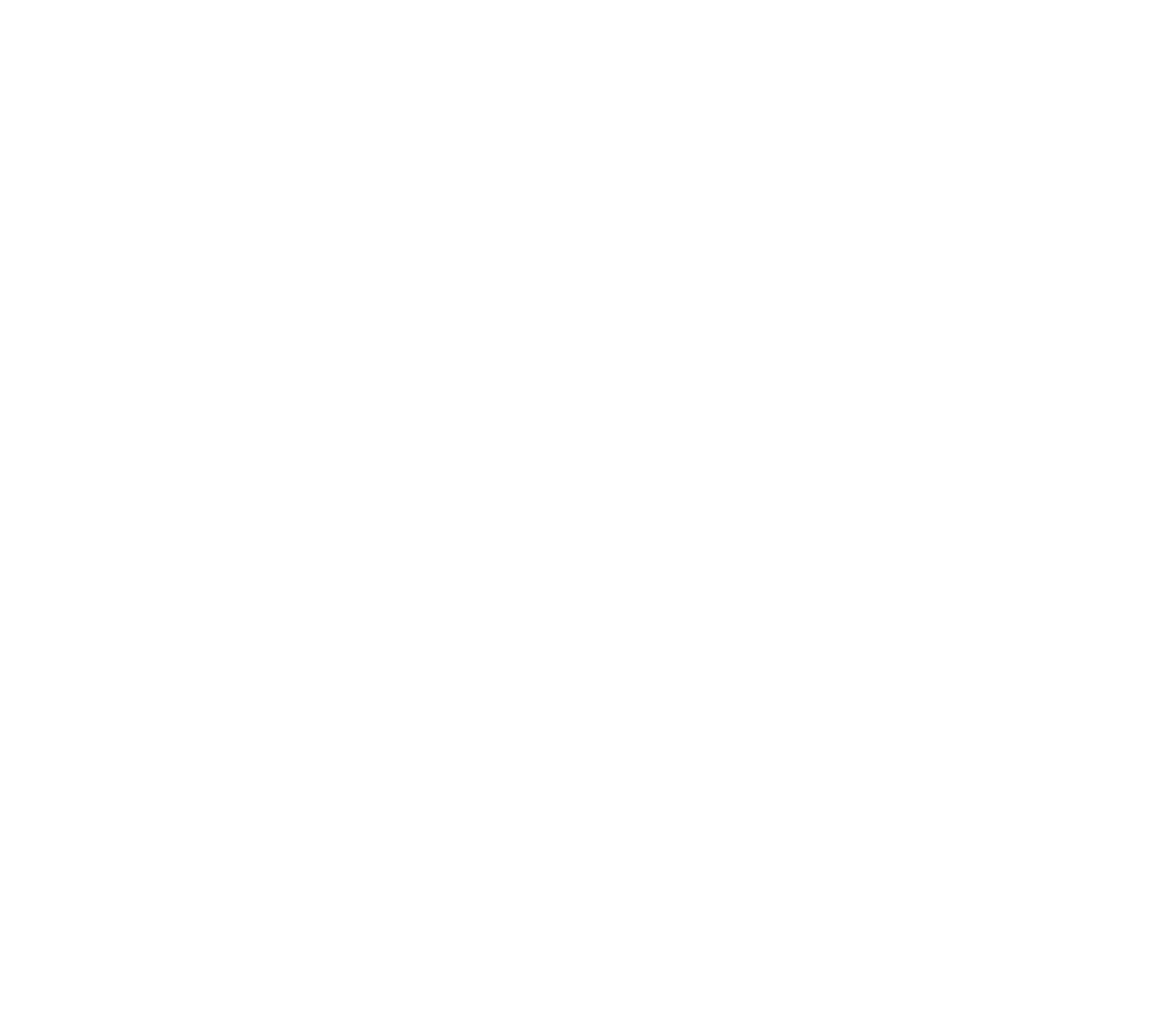
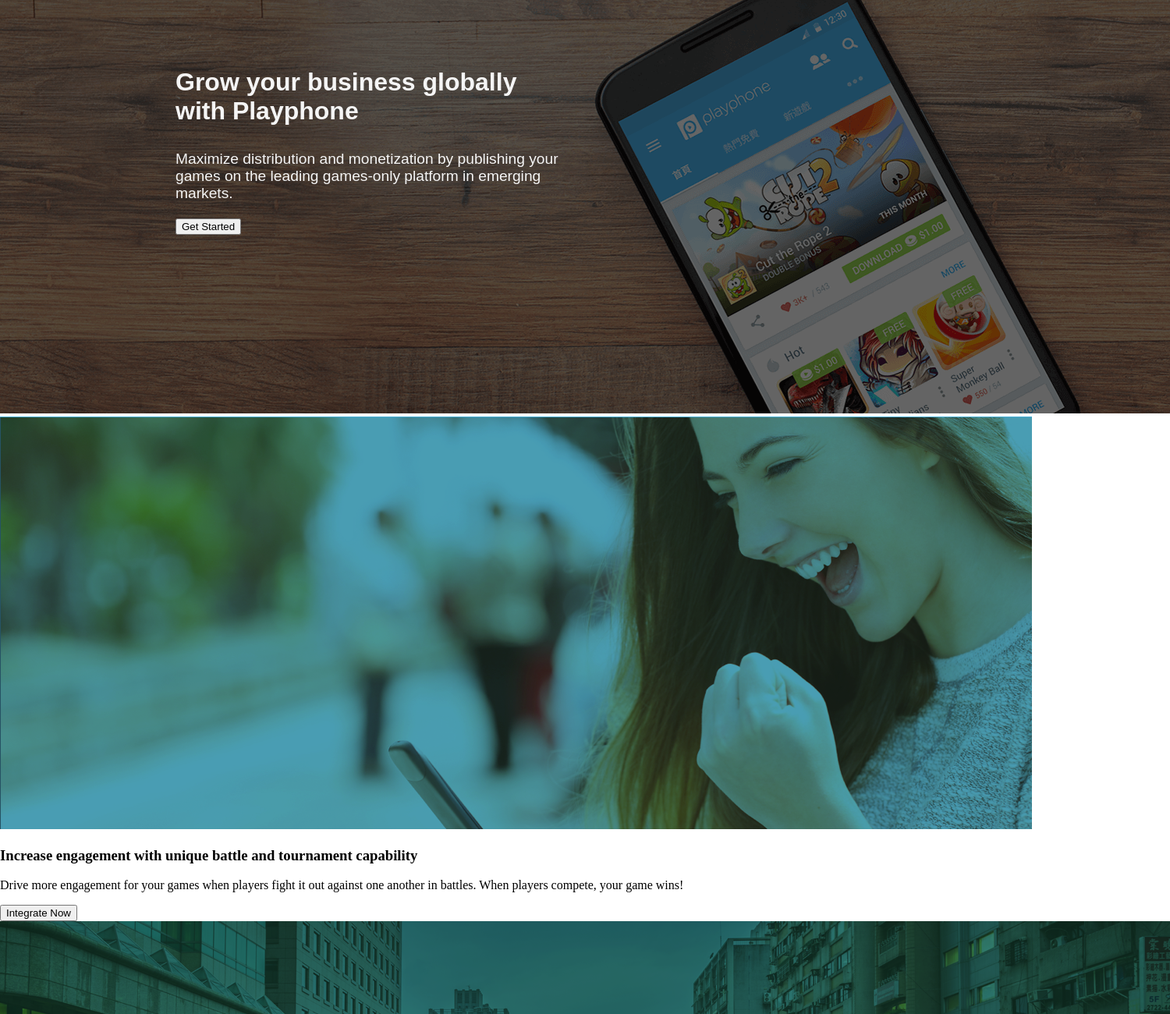
Before and after one commit to florencia-sosa/Landing-clase-25, a plain HTML site: page index.html in a window 1280 px wide. Shown: the top 1300 px of the page at 78% size, 1500 px wide, since content can reach past the window. Before the commit the page ends 800 px from the top, so only its background shows below. Drawn offline with Linux system fonts and the light colour scheme.

Commit message:
nuevos commits

```diff
--- a/index.html
+++ b/index.html
@@ -4,13 +4,46 @@
     <meta charset="UTF-8">
     <meta name="viewport" content="width=device-width, initial-scale=1.0">
     <link rel="stylesheet" href="./css/style.css">
+    <link href="https://fonts.googleapis.com/css2?family=Montserrat:wght@400;500;600&display=swap" rel="stylesheet">
     <title>Landing en grupo</title>
 </head>
 <body>
 
-    <header class="header">
+<header class="header"> <!---header top-->
+    <div class="img-1">
+        <img src="img/main-slide-1.png">
+        <div class="content-1">
+        <h3>Grow your business globally with Playphone</h3>
+        <p>Maximize distribution and monetization by publishing your games on the leading games-only platform in emerging markets.</p>
+        <button class="button button2">   <!---<a href="#" class="button button-orange">Integrate Now</a> ???-->
+            Get Started
+        </button>
+    </div>
+    </div>
 
-    </header>
+    <div class="img-2">
+        <img src="img/main-slide-2.png">
+        <div class="content-2">
+            <h3>Increase engagement with unique battle and tournament capability</h3>
+            <p>Drive more engagement for your games when players fight it out against one another in battles. When players compete, your game wins!</p>
+            <button class="button button2">
+                Integrate Now
+            </button>
+        </div>
+    </div>
+
+    <div class="img-3">
+        <img src="img/main-slide-3.png">
+        <div class="content-3">
+            <h3>Launch with us in Taiwan this December and watch your revenues grow!</h3>
+            <p>Playphone has partnered with Gamania, the top game publisher in Taiwan, to help monetize your games in the #4 Android gaming market.</p>
+            <button class="button button3">
+                Publish Now
+            </button>
+        </div>
+
+    </div>
+</header>
 
 </body>
 </html>
--- a/scss/abstract/_variables.scss
+++ b/scss/abstract/_variables.scss
@@ -0,0 +1,10 @@
+// Fonts
+$font-montserrat: 'Montserrat', sans-serif;
+$font-arial: 'Arial', sans-serif;
+$font-helvetica: 'Helvetica', sans-serif;
+$font-tahoma: 'Tahoma', sans-serif;
+$font-veredana: 'Verdana', sans-serif;
+
+//Colores
+$verde: #99ce45;
+$azul: #01b0fe;
--- a/scss/style.scss
+++ b/scss/style.scss
@@ -5,3 +5,28 @@
 @import "./Layout/header";
 @import "./Layout/hero";
 @import "./Layout/main";
+
+body {
+    margin: 0;
+}
+
+.header {
+    display: inline-block;
+    text-align: left;
+    position: relative;
+    .content-1{
+    font-family: $font-arial;
+    font-size: larger;
+    width: 500px;
+      position: absolute;
+      top: 3%;
+      left: 15%;
+      color: whitesmoke;
+    h3{
+        font-size: xx-large;
+    }
+    p {
+        display: block;
+    }
+    }
+}
```
Also changed, not shown: css/style.css, img/prototipo.jpg (added).
